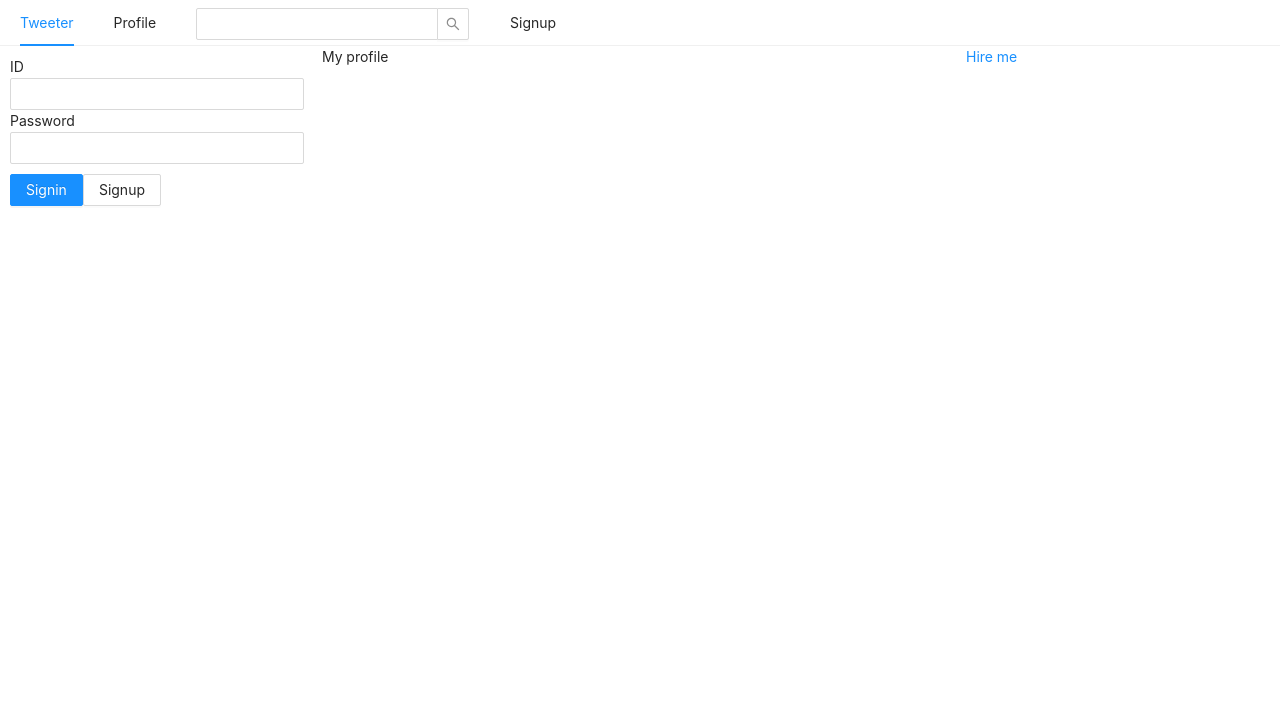
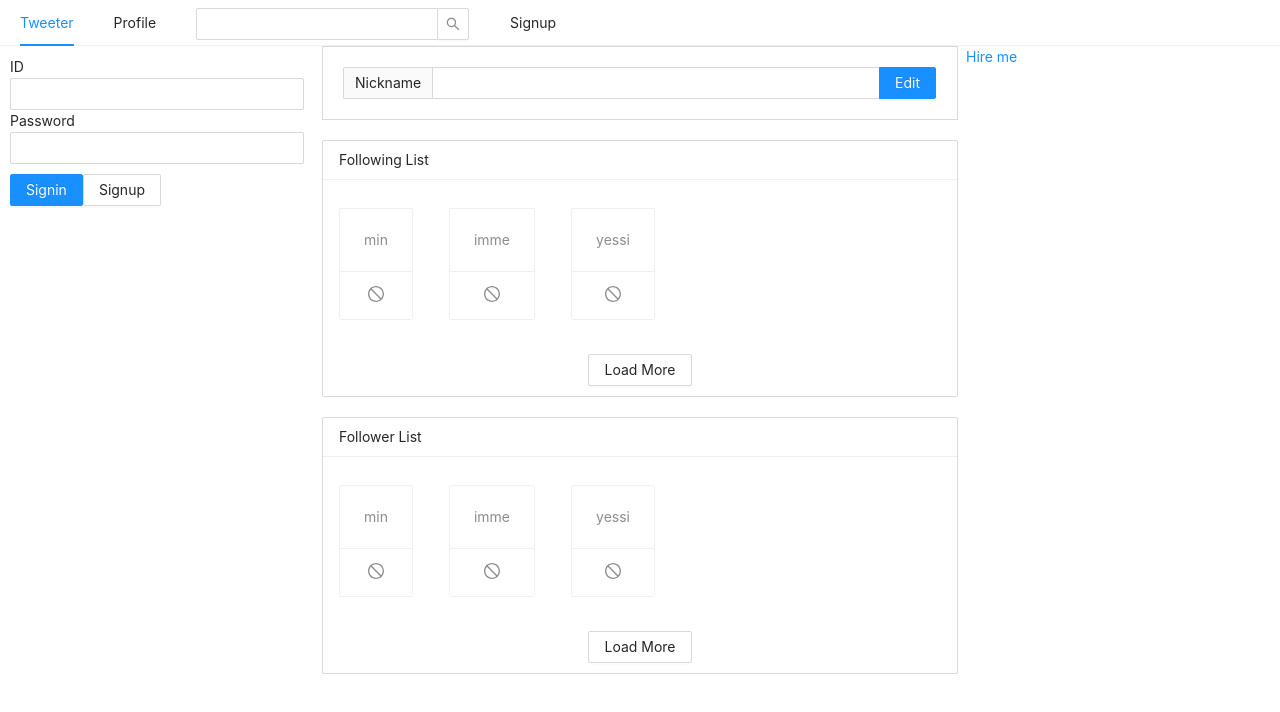
Before and after one commit to MinwooJJ/twitter-clone, a Next.js app: page /profile in a window 1280 px wide. Shown: the top 712 px of the page. Built offline with nearby package versions, Linux system fonts and the light colour scheme.

Commit message:
Add profile page

```diff
--- /dev/null
+++ b/components/FollowList.js
@@ -0,0 +1,39 @@
+import { Button, Card, List } from 'antd';
+import { StopOutlined } from '@ant-design/icons';
+import React from 'react';
+import PropTypes from 'prop-types';
+
+const { Item } = List;
+const { Meta } = Card;
+
+function FollowList({ header, data }) {
+  return (
+    <List
+      style={{ marginBottom: 20 }}
+      grid={{ gutter: 4, xs: 2, md: 3 }}
+      size="small"
+      header={<div>{header}</div>}
+      loadMore={
+        <div style={{ textAlign: 'center', margin: '10px 0' }}>
+          <Button>Load More</Button>
+        </div>
+      }
+      bordered
+      dataSource={data}
+      renderItem={(item) => (
+        <Item style={{ marginTop: 20 }}>
+          <Card actions={[<StopOutlined key="stop" />]}>
+            <Meta description={item.nickname} />
+          </Card>
+        </Item>
+      )}
+    />
+  );
+}
+
+FollowList.propTypes = {
+  header: PropTypes.string.isRequired,
+  data: PropTypes.array.isRequired,
+};
+
+export default FollowList;
--- /dev/null
+++ b/components/NicknameEditForm.js
@@ -0,0 +1,21 @@
+import { Form, Input } from 'antd';
+import React from 'react';
+import styled from 'styled-components';
+
+const { Search } = Input;
+
+const FormWrapper = styled(Form)`
+  margin-bottom: 20px;
+  border: 1px solid #d9d9d9;
+  padding: 20px;
+`;
+
+function NicknameEditForm() {
+  return (
+    <FormWrapper>
+      <Search addonBefore="Nickname" enterButton="Edit" />
+    </FormWrapper>
+  );
+}
+
+export default NicknameEditForm;
--- a/pages/profile.js
+++ b/pages/profile.js
@@ -1,15 +1,30 @@
 import React from 'react';
+import Head from 'next/head';
 import AppLayout from '../components/AppLayout';
-import Head from 'next/head';
+import NicknameEditForm from '../components/NicknameEditForm';
+import FollowList from '../components/FollowList';
 
 function Profile() {
+  const followingList = [
+    { nickname: 'min' },
+    { nickname: 'imme' },
+    { nickname: 'yessi' },
+  ];
+  const followerList = [
+    { nickname: 'min' },
+    { nickname: 'imme' },
+    { nickname: 'yessi' },
+  ];
+
   return (
     <>
       <Head>
         <title>My profile | Tweeter</title>
       </Head>
       <AppLayout>
-        <div>My profile</div>
+        <NicknameEditForm />
+        <FollowList header="Following List" data={followingList} />
+        <FollowList header="Follower List" data={followerList} />
       </AppLayout>
     </>
   );
```
